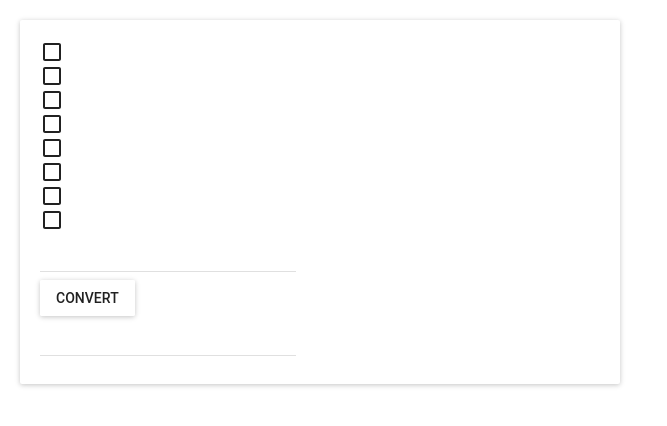
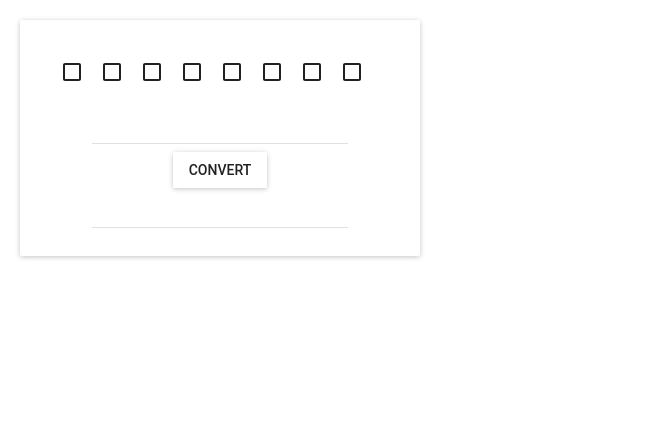
Before and after one commit to areee/tieva31_exercise1_2, a React (Create React App) app: page / in a window 1280 px wide. Shown: the top 426 px of the page, without its empty margins (0-667 px from the left). Built offline with nearby package versions, Linux system fonts and the light colour scheme; what react-tap-event-plugin would draw is missing.

Commit message:
UI is ready (see the ui_image)

```diff
--- a/src/App.js
+++ b/src/App.js
@@ -9,9 +9,31 @@ import TextField from 'material-ui/TextField'
 import Checkbox from 'material-ui/Checkbox'
 import RaisedButton from 'material-ui/RaisedButton'
 
+/*const styles = {
+  display: 'inline-block'
+}*/
+
 const styles = {
-  display: 'inline-block'
-}
+  div:{
+    display: 'flex',
+    flexDirection: 'row wrap',
+    padding: 20,
+    width: '10%'
+  },
+  paperLeft:{
+    flex: 1,
+    height: '100%',
+    margin: 10,
+    textAlign: 'center',
+    padding: 10
+  },
+  paperRight:{
+    height: 600,
+    flex: 4,
+    margin: 10,
+    textAlign: 'center',
+  }
+};
 
 class App extends Component {
 
@@ -21,28 +43,29 @@ class App extends Component {
 
     return (
       <MuiThemeProvider>
-        <Paper style={{width: 600, margin: 20, padding: 20}}>
-          <div style={{styles}}>
-            <Checkbox />
-            <Checkbox />
-            <Checkbox />
-            <Checkbox />
-            <Checkbox />
-            <Checkbox />
-            <Checkbox />
-            <Checkbox />
+        <Paper style={{width: 400, margin: 20, padding: 20}}>
+          <div style={styles.div}>
+            <Checkbox id="1" />
+            <Checkbox id="2" />
+            <Checkbox id="3" />
+            <Checkbox id="4" />
+            <Checkbox id="5" />
+            <Checkbox id="6" />
+            <Checkbox id="7" />
+            <Checkbox id="8" />
           </div>
-          <div>
+          <div style={{textAlign: 'center'}}>
             <TextField setValue={0} id="text field 1" />
           </div>
-          <div>
+          <div style={{textAlign: 'center'}}>
           <RaisedButton label="Convert" />
           </div>
-          <div>
+          <div style={{textAlign: 'center'}}>
             <TextField setValue={0} id="text field 2" />
           </div>
         </Paper>
       </MuiThemeProvider>
+
     );
   }
 }
```
Also changed, not shown: ui_image.png (added).
